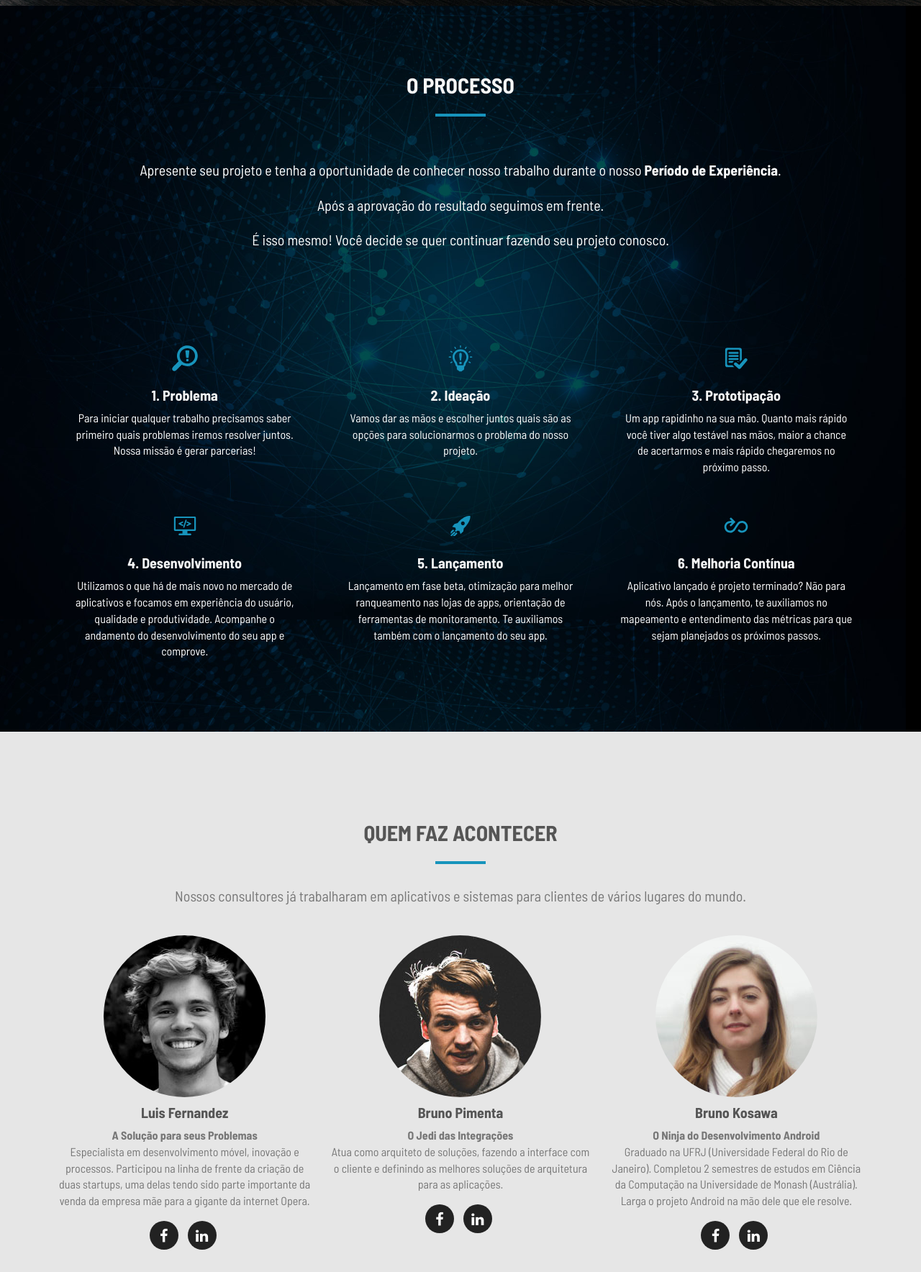
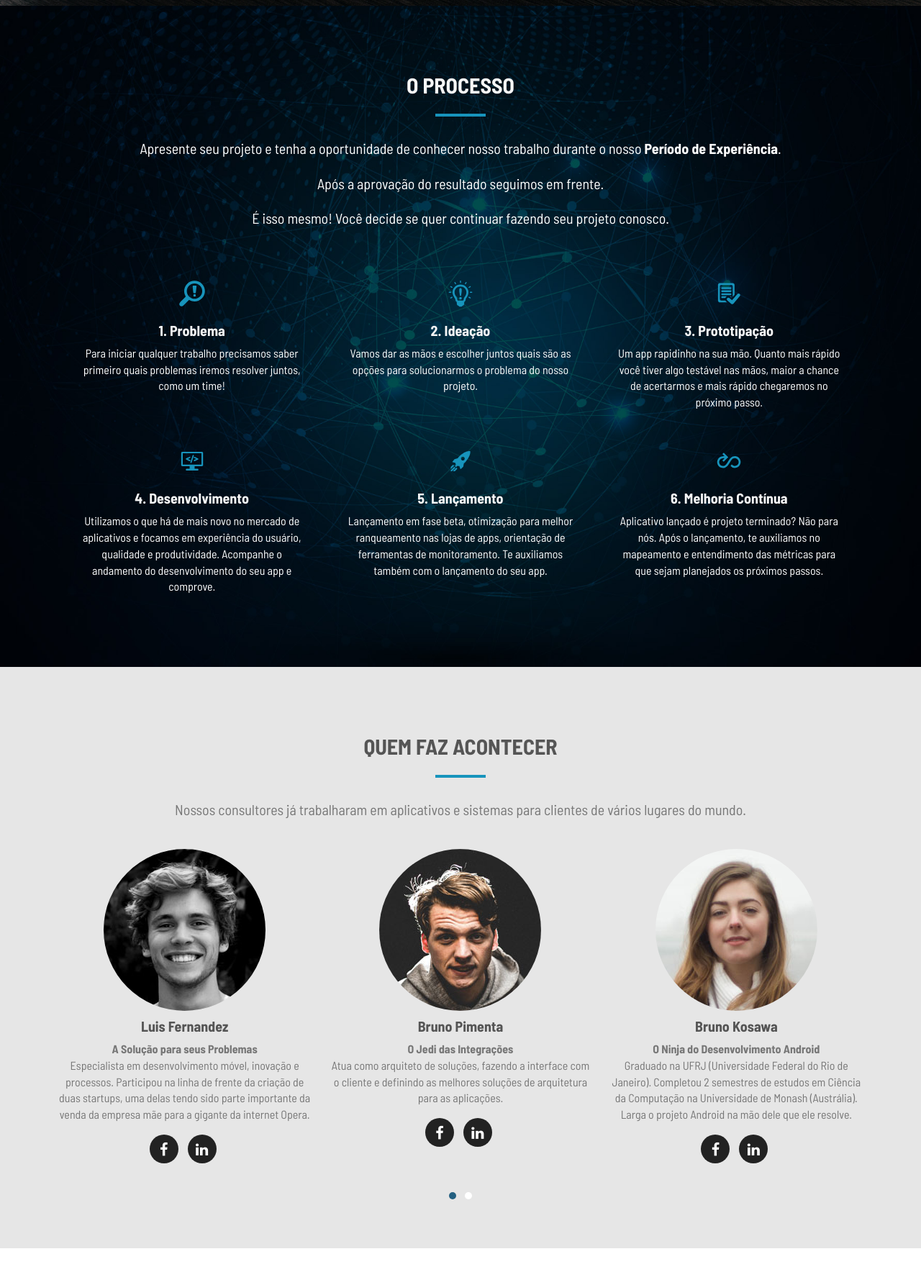
Before and after one commit to designhero/mobiplus, a plain HTML site: page MOBIPLUS/index.html in a window 1280 px wide. Shown: the part 792-2560 px from the top of the page at 72% size. Drawn offline with Linux system fonts and the light colour scheme.

Commit message:
vai
sobe

```diff
--- a/MOBIPLUS/css/style.css
+++ b/MOBIPLUS/css/style.css
@@ -428,7 +428,7 @@ ol.type li a:hover {
 }
 /* Team Section */
 #team {
-	padding: 100px 0 50px 0;
+	padding: 70px 0 50px 0;
 	background: #e6e6e6;
 }
 img.img-thumbnail.team-img {
@@ -477,7 +477,7 @@ img.img-thumbnail.team-img {
 }
 /* Contact Section */
 #contact {
-	padding: 120px 0 40px 0;
+	padding: 70px 0 15px 0;
 	background: #f6f6f6;
 }
 #contact .contact-item {
@@ -672,7 +672,7 @@ img {
 }
 
 .spacc {
-	margin-bottom: 70px;
+	margin-bottom: 10px;
 	font-size: 20px;
 }
 
@@ -786,10 +786,9 @@ header .carousel-indicators li {
 	margin-top: 0px;
 	margin-bottom: 0px;
 	margin-left: 0px;
-	padding: 5px;
+	padding: 0px 5px 5px 5px;
 	padding-bottom: 8px;
 	width: 100%;
-	border-top: 20px solid #e6e6e6;
 	background: #e6e6e6;
 }
 
--- a/MOBIPLUS/index.html
+++ b/MOBIPLUS/index.html
@@ -54,7 +54,7 @@
       <div class="row">
         <div class="col-md-10 col-md-offset-1">
           <img class="logoprincipal" src="img/logo-mobiplus-2.svg">
-          <p class="intro-text introo">Te ajudamos a chegar no seu objetivo principal, resolver seu problema. Ferramentas de analytics, monitoramento de qualidade e muito mais. Descubra do que somos capazes!
+          <p class="intro-text introo">Te ajudamos a chegar no seu objetivo principal, resolver seu problema. Ferramentas de analytics, monitoramento de qualidade e muito mais. <span class="negritin"> Descubra do que somos capazes! </span>
 
 </p>
           <a href="#services" class="btn btn-default page-scroll">SABER MAIS</a> </div>
@@ -68,7 +68,6 @@
     <div class="section-title center">
       <h2>O Processo</h2>
       <hr>
-    </div>
     <div class="row">
     	      <div class= "col-md-12 com-sm-12">
       	<p class="spacc2">Apresente seu projeto e tenha a oportunidade de conhecer nosso trabalho durante o nosso <span class="negritin">Período de Experiência</span>.</p>
@@ -77,11 +76,12 @@
 		<p class="spacc">É isso mesmo! Você decide se quer continuar fazendo seu projeto conosco.
 		</p>
       </div>
+            </div>
       <div class="topzera col-md-12">
       <div class="col-md-4 col-sm-6">
         <div class="service"> <img src="img/001.svg" width="40px" class="boxx">
           <h3>1. Problema</h3>
-          <p class="lat">Para iniciar qualquer trabalho precisamos saber primeiro quais problemas iremos resolver juntos. Nossa missão é gerar parcerias!</p>
+          <p class="lat">Para iniciar qualquer trabalho precisamos saber primeiro quais problemas iremos resolver juntos, como um time!</p>
         </div>
       </div>
       <div class="col-md-4 col-sm-6">
@@ -443,7 +443,7 @@
       <div class="section-title center">
       <h2 class="whity">Contato</h2>
       <hr>
-      <p class="whity">Lorem ipsum dolor sit amet, consectetur adipiscing elit. Duis sed dapibus leo nec ornare diamcommodo nibh ante facilisis.</p>
+      <p class="whity p2">Dúvidas, feedbacks, algum serviço? Manda uma mensagem pra gente!</p>
       </div>
           </div>
         </div>
```
